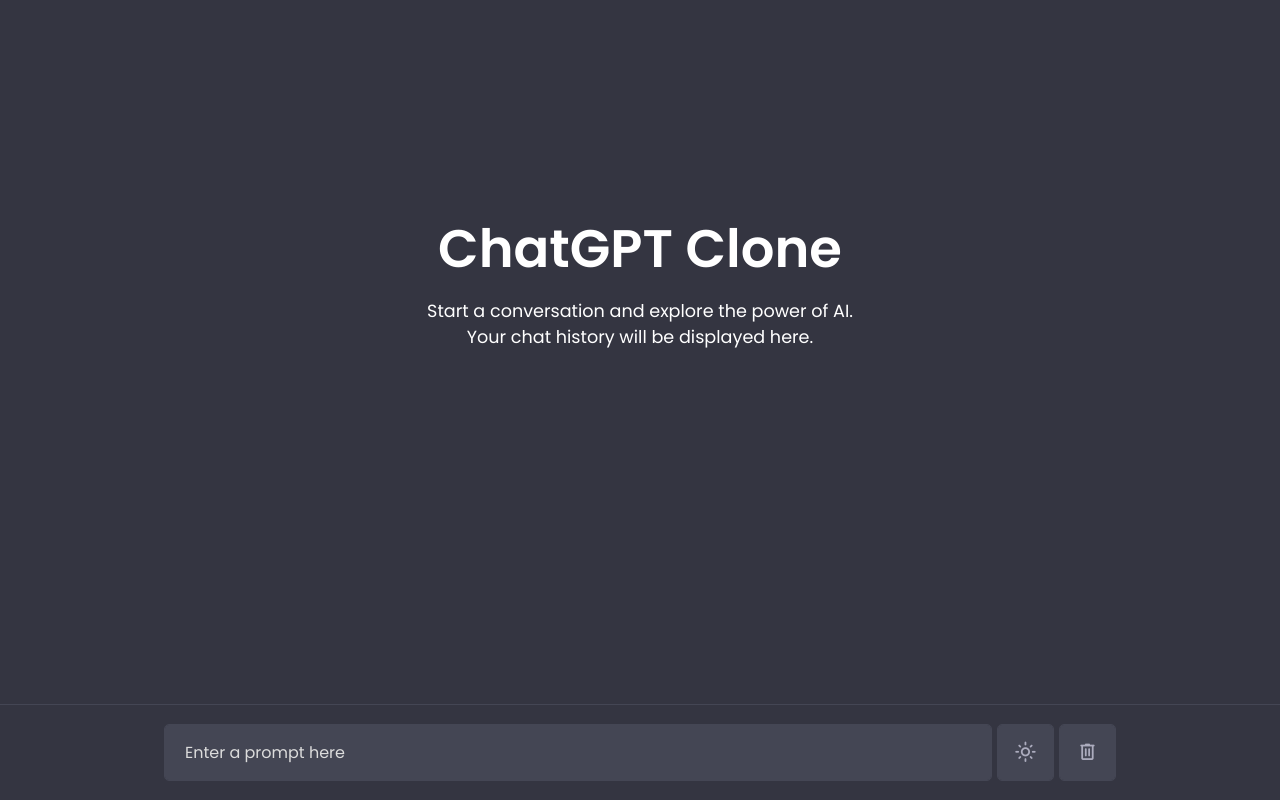
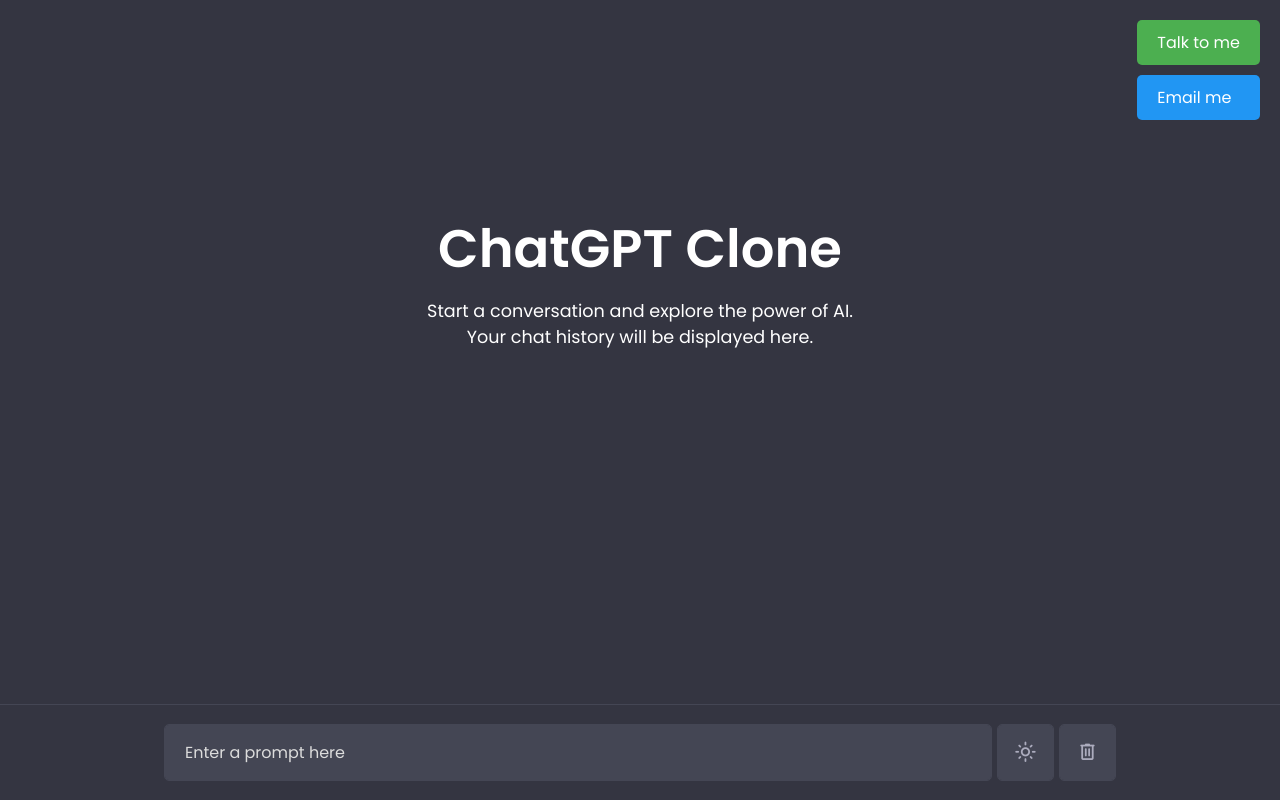
Before and after one commit to nazmul-rdo/ChatGTP-3.5-clone, a plain HTML site: page index.html in a window 1280 px wide. Drawn offline with nearby package versions, Linux system fonts and the light colour scheme.

Commit message:
update 0.1

```diff
--- a/app.js
+++ b/app.js
@@ -5,10 +5,9 @@ const themeButton = document.querySelector("#theme-btn");
 const deleteButton = document.querySelector("#delete-btn");
 
 let userText = null;
-const API_KEY = "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"; // Paste your API key here
+const API_KEY = "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";
 
 const loadDataFromLocalstorage = () => {
-    // Load saved chats and theme from local storage and apply/add on the page
     const themeColor = localStorage.getItem("themeColor");
 
     document.body.classList.toggle("light-mode", themeColor === "light_mode");
@@ -20,22 +19,18 @@ const loadDataFromLocalstorage = () => {
                         </div>`
 
     chatContainer.innerHTML = localStorage.getItem("all-chats") || defaultText;
-    chatContainer.scrollTo(0, chatContainer.scrollHeight); // Scroll to bottom of the chat container
 }
 
 const createChatElement = (content, className) => {
-    // Create new div and apply chat, specified class and set html content of div
     const chatDiv = document.createElement("div");
     chatDiv.classList.add("chat", className);
     chatDiv.innerHTML = content;
-    return chatDiv; // Return the created chat div
+    return chatDiv;
 }
 
 const getChatResponse = async (incomingChatDiv) => {
     const API_URL = "https://api.openai.com/v1/chat/completion";
     const pElement = document.createElement("p");
-
-    // Define the properties and data for the API request
     const requestOptions = {
         method: "POST",
         headers: {
@@ -52,16 +47,14 @@ const getChatResponse = async (incomingChatDiv) => {
         })
     }
 
-    // Send POST request to API, get response and set the reponse as paragraph element text
     try {
         const response = await (await fetch(API_URL, requestOptions)).json();
         pElement.textContent = response.choices[0].text.trim();
-    } catch (error) { // Add error class to the paragraph element and set error text
+    } catch (error) {
         pElement.classList.add("error");
         pElement.textContent = "Oops! Something went wrong while retrieving the response. Please try again.";
     }
 
-    // Remove the typing animation, append the paragraph element and save the chats to local storage
     incomingChatDiv.querySelector(".typing-animation").remove();
     incomingChatDiv.querySelector(".chat-details").appendChild(pElement);
     localStorage.setItem("all-chats", chatContainer.innerHTML);
@@ -69,7 +62,6 @@ const getChatResponse = async (incomingChatDiv) => {
 }
 
 const copyResponse = (copyBtn) => {
-    // Copy the text content of the response to the clipboard
     const reponseTextElement = copyBtn.parentElement.querySelector("p");
     navigator.clipboard.writeText(reponseTextElement.textContent);
     copyBtn.textContent = "done";
@@ -77,7 +69,6 @@ const copyResponse = (copyBtn) => {
 }
 
 const showTypingAnimation = () => {
-    // Display the typing animation and call the getChatResponse function
     const html = `<div class="chat-content">
                     <div class="chat-details">
                         <div class="typing-animation">
@@ -88,7 +79,6 @@ const showTypingAnimation = () => {
                     </div>
                     <span onclick="copyResponse(this)" class="material-symbols-rounded">content_copy</span>
                 </div>`;
-    // Create an incoming chat div with typing animation and append it to chat container
     const incomingChatDiv = createChatElement(html, "incoming");
     chatContainer.appendChild(incomingChatDiv);
     chatContainer.scrollTo(0, chatContainer.scrollHeight);
@@ -96,10 +86,8 @@ const showTypingAnimation = () => {
 }
 
 const handleOutgoingChat = () => {
-    userText = chatInput.value.trim(); // Get chatInput value and remove extra spaces
-    if(!userText) return; // If chatInput is empty return from here
-
-    // Clear the input field and reset its height
+    userText = chatInput.value.trim();
+    if(!userText) return;
     chatInput.value = "";
     chatInput.style.height = `${initialInputHeight}px`;
 
@@ -109,7 +97,6 @@ const handleOutgoingChat = () => {
                     </div>
                 </div>`;
 
-    // Create an outgoing chat div with user's message and append it to chat container
     const outgoingChatDiv = createChatElement(html, "outgoing");
     chatContainer.querySelector(".default-text")?.remove();
     chatContainer.appendChild(outgoingChatDiv);
@@ -118,7 +105,6 @@ const handleOutgoingChat = () => {
 }
 
 deleteButton.addEventListener("click", () => {
-    // Remove the chats from local storage and call loadDataFromLocalstorage function
     if(confirm("Are you sure you want to delete all the chats?")) {
         localStorage.removeItem("all-chats");
         loadDataFromLocalstorage();
@@ -126,7 +112,6 @@ deleteButton.addEventListener("click", () => {
 });
 
 themeButton.addEventListener("click", () => {
-    // Toggle body's class for the theme mode and save the updated theme to the local storage
     document.body.classList.toggle("light-mode");
     localStorage.setItem("themeColor", themeButton.innerText);
     themeButton.innerText = document.body.classList.contains("light-mode") ? "dark_mode" : "light_mode";
@@ -135,14 +120,11 @@ themeButton.addEventListener("click", () => {
 const initialInputHeight = chatInput.scrollHeight;
 
 chatInput.addEventListener("input", () => {
-    // Adjust the height of the input field dynamically based on its content
     chatInput.style.height =  `${initialInputHeight}px`;
     chatInput.style.height = `${chatInput.scrollHeight}px`;
 });
 
 chatInput.addEventListener("keydown", (e) => {
-    // If the Enter key is pressed without Shift and the window width is larger
-    // than 800 pixels, handle the outgoing chat
     if (e.key === "Enter" && !e.shiftKey && window.innerWidth > 800) {
         e.preventDefault();
         handleOutgoingChat();
@@ -151,3 +133,10 @@ chatInput.addEventListener("keydown", (e) => {
 
 loadDataFromLocalstorage();
 sendButton.addEventListener("click", handleOutgoingChat);
+
+
+window.addEventListener('load', function() {
+    setTimeout(function() {
+        document.getElementById('talkButton').classList.add('show');
+    }, 500);
+});
--- a/index.html
+++ b/index.html
@@ -3,18 +3,20 @@
 <html lang="en" dir="ltr">
   <head>
     <meta charset="utf-8">
-    <title>ChatGPT Clone in JavaScript | CodingNepal</title>
+    <title>ChatGPT Clone in JavaScript</title>
     <link rel="stylesheet" href="style.css">
     <meta name="viewport" content="width=device-width, initial-scale=1.0">
-    <!-- Google Fonts Link For Icons -->
     <link rel="stylesheet" href="https://fonts.googleapis.com/css2?family=Material+Symbols+Rounded:opsz,wght,FILL,GRAD@20..48,100..700,0..1,-50..200" />
     <script src="app.js" defer></script>
   </head>
   <body>
-    <!-- Chats container -->
     <div class="chat-container"></div>
 
-    <!-- Typing container -->
+    <div class="talkwihtus" id="talkButton">
+        <a href="https://cal.com/nazmulrdo/">Talk to me</a>
+        <a href="mailto:nazmulrdo@gmail.com" class="email">Email me</a>
+    </div>
+
     <div class="typing-container">
       <div class="typing-content">
         <div class="typing-textarea">
--- a/style.css
+++ b/style.css
@@ -256,3 +256,37 @@ span.material-symbols-rounded {
     font-size: 1.25rem!important;
   }
 }
+
+.talkwihtus {
+    position: fixed;
+    top: 20px;
+    right: 20px;
+    opacity: 0;
+    transform: translateY(-20px);
+    transition: opacity 0.3s, transform 0.3s;
+}
+
+.talkwihtus a {
+    display: block;
+    margin-bottom: 10px;
+    padding: 10px 20px;
+    background-color: #4CAF50;
+    color: #fff;
+    text-decoration: none;
+    border-radius: 5px;
+    transition: background-color 0.3s;
+}
+
+.talkwihtus a.email {
+    background-color: #2196F3;
+}
+
+.talkwihtus a:hover {
+    background-color: #45a049;
+}
+
+/* Animation styles */
+.talkwihtus.show {
+    opacity: 1;
+    transform: translateY(0);
+}
```
